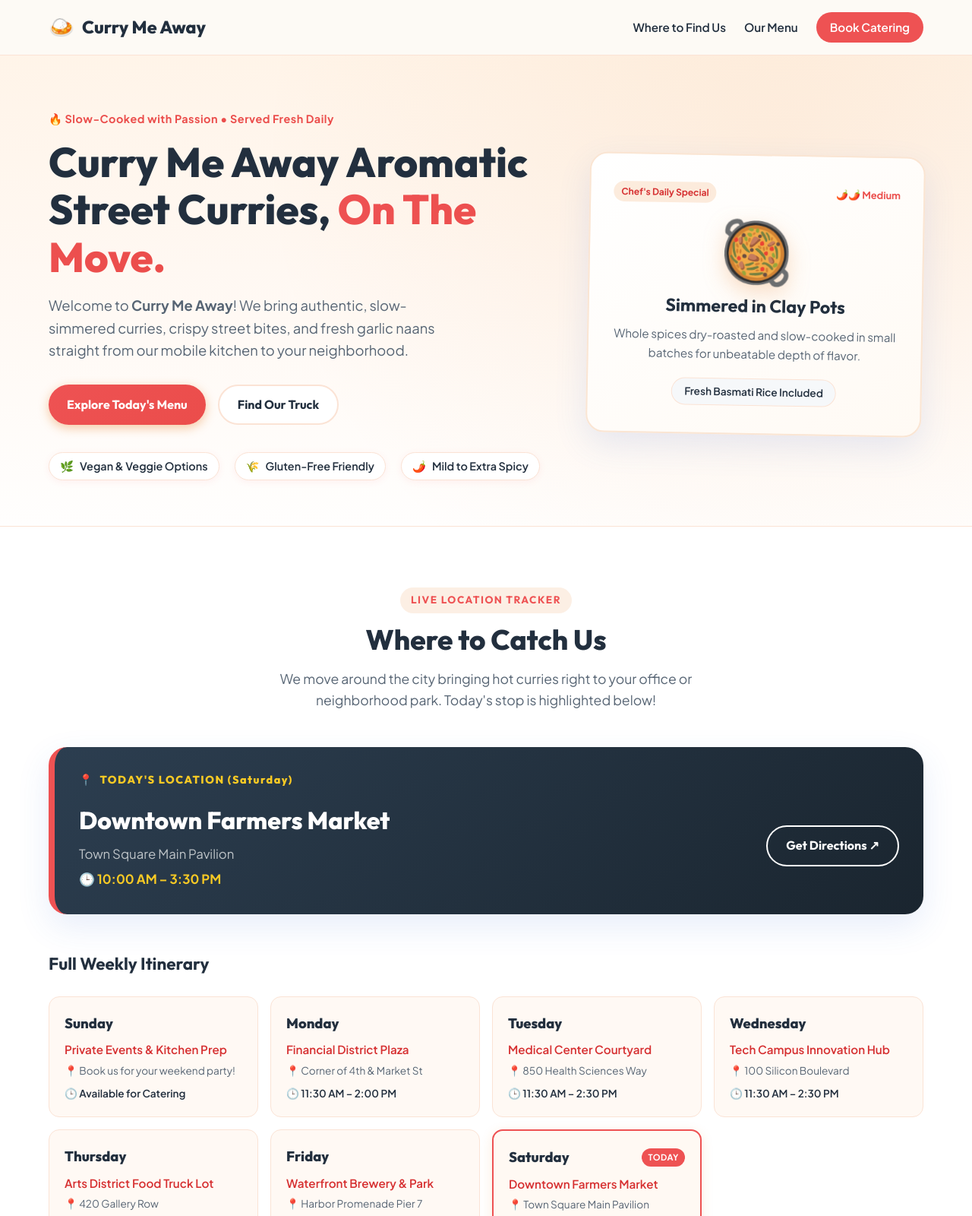
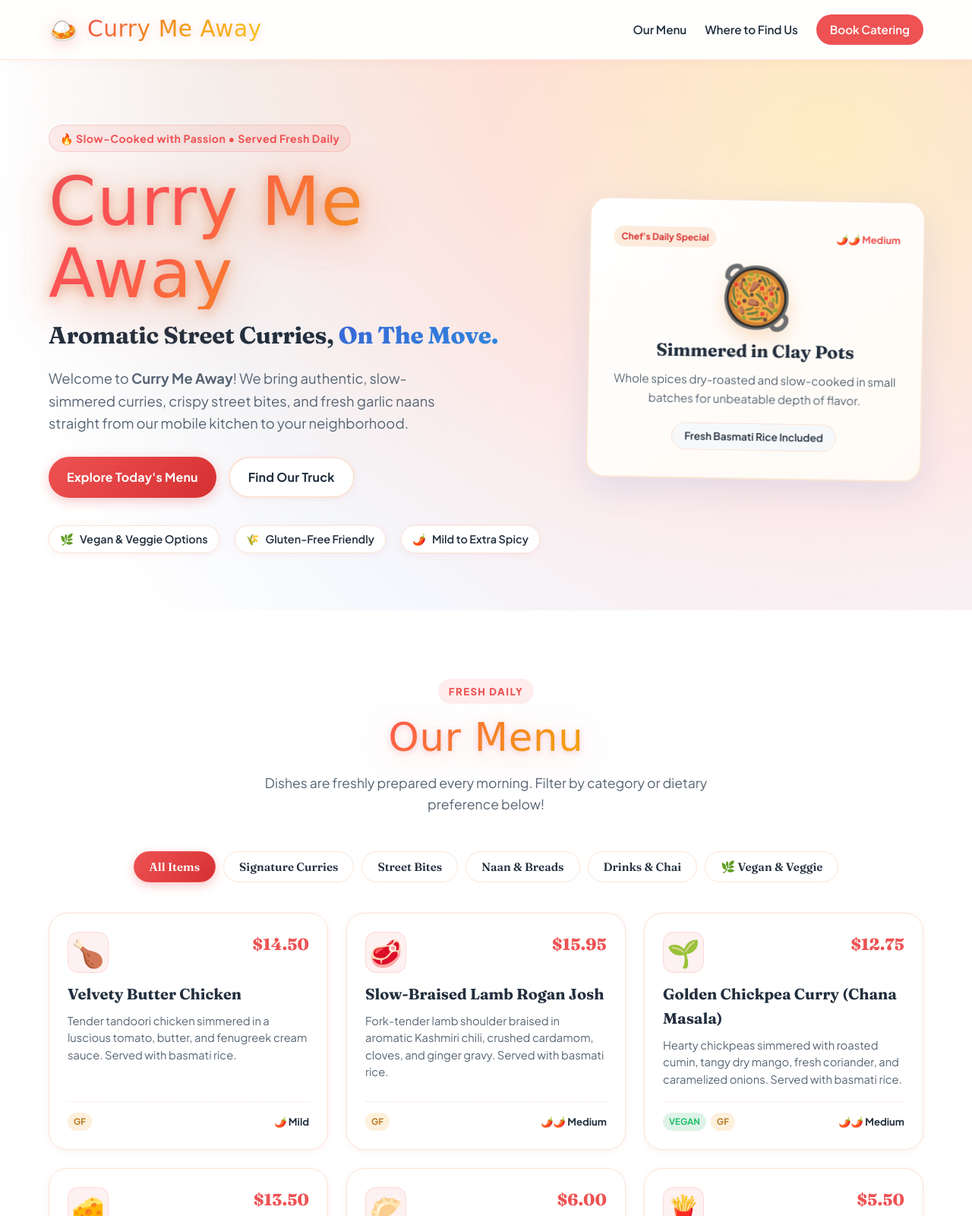
Before and after one commit to JBits5240/Curry-Me-Away, a plain HTML site: page index.html in a window 1280 px wide. Shown: the top 1600 px of the page at 76% size. Drawn offline with Linux system fonts and the light colour scheme; a web font is replaced by a local one.

Commit message:
Apply warm sunset color theme, shine up brand name, and remove redundant location bar

```diff
--- a/index.html
+++ b/index.html
@@ -6,10 +6,10 @@
   <meta name="viewport" content="width=device-width, initial-scale=1.0">
   <title>Curry Me Away | Gourmet Street Curries</title>
 
-  <!-- Google Fonts: Warm, modern typography -->
+  <!-- Google Fonts: Shrikhand (Vibrant Street Brand), Fraunces (Gourmet Headings), Plus Jakarta Sans (Body) -->
   <link rel="preconnect" href="https://fonts.googleapis.com">
   <link rel="preconnect" href="https://fonts.gstatic.com" crossorigin>
-  <link href="https://fonts.googleapis.com/css2?family=Outfit:wght@400;500;600;700;800&family=Plus+Jakarta+Sans:wght@400;500;600;700&display=swap" rel="stylesheet">
+  <link href="https://fonts.googleapis.com/css2?family=Fraunces:opsz,wght@9..144,600;9..144,700;9..144,800;9..144,900&family=Plus+Jakarta+Sans:wght@400;500;600;700;800&family=Shrikhand&display=swap" rel="stylesheet">
 
   <!-- Link to our stylesheet -->
   <link rel="stylesheet" href="styles.css">
@@ -30,8 +30,8 @@
 
       <!-- Navigation Links -->
       <nav class="main-nav" id="mainNav">
+        <a href="#menu" class="nav-link">Our Menu</a>
         <a href="#schedule" class="nav-link">Where to Find Us</a>
-        <a href="#menu" class="nav-link">Our Menu</a>
         <a href="catering.html" class="nav-link nav-btn">Book Catering</a>
       </nav>
 
@@ -103,57 +103,14 @@
   </section>
 
   <!-- ================================================================= -->
-  <!-- 3. LIVE SCHEDULE & "WHERE TO FIND US" SECTION                      -->
-  <!-- ================================================================= -->
-  <section id="schedule" class="section-schedule">
-    <div class="container">
-
-      <div class="section-header">
-        <span class="section-subtitle">Live Location Tracker</span>
-        <h2 class="section-title">Where to Catch Us</h2>
-        <p class="section-intro">
-          We move around the city bringing hot curries right to your office or neighborhood park.
-          Today's stop is highlighted below!
-        </p>
-      </div>
-
-      <!-- Highlighted "Today's Stop" Banner -->
-      <div class="today-highlight-card" id="todayHighlightCard">
-        <div class="today-banner-label">
-          <span class="pulse-icon">📍</span>
-          <span>TODAY'S LOCATION (<span id="todayDayName">Today</span>)</span>
-        </div>
-        <div class="today-details">
-          <div class="today-info">
-            <h3 id="todayLocationName">Loading location...</h3>
-            <p class="today-address" id="todayAddress">Loading address...</p>
-            <p class="today-hours" id="todayHours">🕒 11:30 AM – 2:30 PM</p>
-          </div>
-          <div class="today-actions">
-            <a href="https://maps.google.com" target="_blank" rel="noopener" class="btn btn-outline" id="directionsLink">
-              Get Directions ↗
-            </a>
-          </div>
-        </div>
-      </div>
-
-      <!-- Full Weekly Itinerary Grid -->
-      <h3 class="weekly-heading">Full Weekly Itinerary</h3>
-      <div class="schedule-grid" id="weeklyScheduleGrid">
-        <!-- Schedule cards are populated & highlighted dynamically by script.js -->
-      </div>
-
-    </div>
-  </section>
-
-  <!-- ================================================================= -->
-  <!-- 4. INTERACTIVE MENU SECTION                                       -->
+  <!-- 3. INTERACTIVE MENU SECTION                                       -->
   <!-- ================================================================= -->
   <section id="menu" class="section-menu">
     <div class="container">
 
       <div class="section-header">
-        <h2 class="section-title">Our Menu</h2>
+        <span class="section-subtitle">Fresh Daily</span>
+        <h2 class="section-title section-title-sunset">Our Menu</h2>
         <p class="section-intro">
           Dishes are freshly prepared every morning. Filter by category or dietary preference below!
         </p>
@@ -177,6 +134,29 @@
       <!-- Customization note for your wife -->
       <div class="menu-footnote">
         <p>💡 <em>All curries are served with complimentary fragrant long-grain Basmati Rice. Additional naan, chutneys, and extra rice available upon request.</em></p>
+      </div>
+
+    </div>
+  </section>
+
+  <!-- ================================================================= -->
+  <!-- 4. LIVE SCHEDULE & "WHERE TO FIND US" SECTION                      -->
+  <!-- ================================================================= -->
+  <section id="schedule" class="section-schedule">
+    <div class="container">
+
+      <div class="section-header">
+        <span class="section-subtitle">Weekly Calendar</span>
+        <h2 class="section-title section-title-sunset">Where to Find Us</h2>
+        <p class="section-intro">
+          We move around the city bringing hot curries right to your office or neighborhood park.
+          Check out our weekly stops below!
+        </p>
+      </div>
+
+      <!-- Full Weekly Schedule Grid with Today Highlighted -->
+      <div class="schedule-grid" id="weeklyScheduleGrid">
+        <!-- Schedule cards are populated & highlighted dynamically by script.js -->
       </div>
 
     </div>
--- a/script.js
+++ b/script.js
@@ -212,41 +212,13 @@ document.addEventListener('DOMContentLoaded', () => {
   ];
 
   // ========================================================================
-  // 3. FEATURE: DYNAMIC TODAY'S LOCATION TRACKER
+  // 3. FEATURE: RENDER SCHEDULE & HIGHLIGHT TODAY'S LOCATION
   // Beginner Note: Date().getDay() returns 0 for Sunday, 1 for Monday, etc.
   // ========================================================================
   const currentDayIndex = new Date().getDay();
   const todaySchedule = weeklySchedule.find(s => s.dayIndex === currentDayIndex) || weeklySchedule[1];
 
-  // Update Top Navigation Bar Status
-  const liveStatusBadge = document.getElementById('liveStatusText');
-  if (liveStatusBadge) {
-    if (todaySchedule.isOpen) {
-      liveStatusBadge.textContent = `Open Today at ${todaySchedule.location} (${todaySchedule.hours})`;
-    } else {
-      liveStatusBadge.textContent = `Kitchen Prep Day • Catering Available`;
-    }
-  }
-
-  // Update the Highlighted "Today's Stop" Card
-  const todayDayNameEl = document.getElementById('todayDayName');
-  const todayLocationNameEl = document.getElementById('todayLocationName');
-  const todayAddressEl = document.getElementById('todayAddress');
-  const todayHoursEl = document.getElementById('todayHours');
-  const directionsLinkEl = document.getElementById('directionsLink');
-
-  if (todayDayNameEl) todayDayNameEl.textContent = todaySchedule.dayName;
-  if (todayLocationNameEl) todayLocationNameEl.textContent = todaySchedule.location;
-  if (todayAddressEl) todayAddressEl.textContent = todaySchedule.address;
-  if (todayHoursEl) todayHoursEl.textContent = `🕒 ${todaySchedule.hours}`;
-
-  if (directionsLinkEl) {
-    // Generate a Google Maps search link based on the truck's address
-    const mapsQuery = encodeURIComponent(`${todaySchedule.location} ${todaySchedule.address}`);
-    directionsLinkEl.href = `https://www.google.com/maps/search/?api=1&query=${mapsQuery}`;
-  }
-
-  // Render the Full Weekly Schedule Grid
+  // Render the Weekly Schedule Grid (Auto-highlights today's stop)
   const weeklyScheduleGrid = document.getElementById('weeklyScheduleGrid');
   if (weeklyScheduleGrid) {
     weeklyScheduleGrid.innerHTML = ''; // Clear placeholder content
@@ -256,6 +228,15 @@ document.addEventListener('DOMContentLoaded', () => {
       const dayCard = document.createElement('div');
       dayCard.className = `schedule-day-card ${isToday ? 'is-today' : ''}`;
 
+      const mapsQuery = encodeURIComponent(`${item.location} ${item.address}`);
+      const directionsHtml = item.isOpen
+        ? `<div class="day-action">
+            <a href="https://www.google.com/maps/search/?api=1&query=${mapsQuery}" target="_blank" rel="noopener" class="btn-directions ${isToday ? 'is-today-btn' : ''}">
+              Get Directions ↗
+            </a>
+          </div>`
+        : `<div class="day-action closed-note"><span>Prep Day • Closed</span></div>`;
+
       dayCard.innerHTML = `
         <div class="day-header">
           <span class="day-name">${item.dayName}</span>
@@ -264,6 +245,7 @@ document.addEventListener('DOMContentLoaded', () => {
         <div class="day-location">${item.location}</div>
         <div class="day-address">📍 ${item.address}</div>
         <div class="day-time">🕒 ${item.hours}</div>
+        ${directionsHtml}
       `;
 
       weeklyScheduleGrid.appendChild(dayCard);
--- a/styles.css
+++ b/styles.css
@@ -43,8 +43,9 @@
   --radius-lg: 24px;
   --radius-full: 9999px;
 
-  /* Font Families */
-  --font-heading: 'Outfit', sans-serif;
+  /* Font Families: Warmth & Pizzazz */
+  --font-brand: 'Shrikhand', cursive, sans-serif;
+  --font-heading: 'Fraunces', Georgia, serif;
   --font-body: 'Plus Jakarta Sans', -apple-system, BlinkMacSystemFont, sans-serif;
 }
 
@@ -104,9 +105,10 @@ a:hover {
   justify-content: center;
   gap: 8px;
   padding: 12px 24px;
-  font-family: var(--font-heading);
+  font-family: var(--font-body);
   font-size: 1rem;
   font-weight: 700;
+  letter-spacing: 0.2px;
   border-radius: var(--radius-full);
   border: none;
   cursor: pointer;
@@ -115,27 +117,30 @@ a:hover {
 }
 
 .btn-primary {
-  background: linear-gradient(135deg, var(--primary-spice), var(--spice-red));
+  background: linear-gradient(135deg, var(--sunset-red), var(--primary-hover));
   color: #ffffff;
-  box-shadow: 0 4px 14px rgba(230, 126, 34, 0.4);
+  box-shadow: 0 4px 16px rgba(238, 82, 83, 0.32);
 }
 
 .btn-primary:hover {
+  background: linear-gradient(135deg, var(--primary-hover), #b71540);
   color: #ffffff;
   transform: translateY(-2px);
-  box-shadow: 0 6px 20px rgba(230, 126, 34, 0.55);
+  box-shadow: 0 6px 22px rgba(238, 82, 83, 0.45);
 }
 
 .btn-secondary {
   background-color: #ffffff;
   color: var(--text-main);
   border: 2px solid var(--border-light);
+  box-shadow: var(--shadow-sm);
 }
 
 .btn-secondary:hover {
-  border-color: var(--primary-spice);
-  color: var(--primary-spice);
+  border-color: var(--sunset-blue);
+  color: var(--sunset-blue);
   transform: translateY(-2px);
+  box-shadow: 0 6px 18px rgba(56, 103, 214, 0.15);
 }
 
 .btn-outline {
@@ -162,13 +167,13 @@ a:hover {
 
 .section-subtitle {
   display: inline-block;
-  font-family: var(--font-heading);
-  font-size: 0.85rem;
-  font-weight: 700;
+  font-family: var(--font-body);
+  font-size: 0.82rem;
+  font-weight: 800;
   text-transform: uppercase;
   letter-spacing: 1.5px;
-  color: var(--primary-spice);
-  background-color: rgba(230, 126, 34, 0.12);
+  color: var(--sunset-red);
+  background-color: rgba(238, 82, 83, 0.1);
   padding: 6px 14px;
   border-radius: var(--radius-full);
   margin-bottom: 12px;
@@ -176,11 +181,25 @@ a:hover {
 
 .section-title {
   font-family: var(--font-heading);
-  font-size: 2.3rem;
+  font-size: 2.6rem;
   font-weight: 800;
   color: var(--text-main);
   line-height: 1.25;
   margin-bottom: 14px;
+  letter-spacing: -0.5px;
+}
+
+/* Sunset Gradient Section Titles with Warm Depth */
+.section-title.section-title-sunset {
+  font-family: var(--font-brand);
+  font-size: clamp(2.3rem, 5.2vw, 3.2rem);
+  font-weight: 400;
+  letter-spacing: 0.8px;
+  background: linear-gradient(135deg, var(--sunset-red) 0%, #ff5252 25%, var(--sunset-amber) 65%, var(--sunset-gold) 100%);
+  -webkit-background-clip: text;
+  -webkit-text-fill-color: transparent;
+  filter: drop-shadow(0 2px 4px rgba(183, 21, 64, 0.2))
+          drop-shadow(0 8px 24px rgba(238, 82, 83, 0.25));
 }
 
 .section-intro {
@@ -194,11 +213,12 @@ a:hover {
 .site-header {
   position: sticky;
   top: 0;
-  background-color: rgba(253, 250, 246, 0.94);
-  backdrop-filter: blur(12px);
+  background-color: rgba(255, 255, 255, 0.94);
+  backdrop-filter: blur(14px);
   border-bottom: 1px solid var(--border-light);
   z-index: 1000;
   padding: 14px 0;
+  box-shadow: 0 2px 12px rgba(238, 82, 83, 0.05);
 }
 
 .header-container {
@@ -211,45 +231,41 @@ a:hover {
 .brand-logo {
   display: flex;
   align-items: center;
-  gap: 10px;
-  font-family: var(--font-heading);
-  font-size: 1.45rem;
-  font-weight: 800;
-  color: var(--text-main);
+  gap: 12px;
+  text-decoration: none;
+  transition: transform 0.2s ease;
+}
+
+.brand-logo:hover {
+  transform: translateY(-1px);
+}
+
+.brand-text {
+  font-family: var(--font-brand);
+  font-size: 1.85rem;
+  font-weight: 400;
+  letter-spacing: 0.6px;
+  background: linear-gradient(135deg, var(--sunset-red) 0%, var(--sunset-amber) 55%, var(--sunset-gold) 100%);
+  -webkit-background-clip: text;
+  -webkit-text-fill-color: transparent;
+  filter: drop-shadow(0 2px 6px rgba(238, 82, 83, 0.28));
+  transition: filter 0.25s ease;
+}
+
+.brand-logo:hover .brand-text {
+  filter: drop-shadow(0 4px 14px rgba(238, 82, 83, 0.45));
 }
 
 .logo-icon {
-  font-size: 1.7rem;
-  transform: rotate(-4deg);
+  font-size: 1.95rem;
+  display: inline-block;
+  transform: rotate(-6deg);
+  transition: transform 0.35s cubic-bezier(0.34, 1.56, 0.64, 1);
+  filter: drop-shadow(0 4px 10px rgba(238, 82, 83, 0.25));
 }
 
-.live-status-pill {
-  display: inline-flex;
-  align-items: center;
-  gap: 8px;
-  background: #ffffff;
-  border: 1px solid var(--border-light);
-  padding: 6px 14px;
-  border-radius: var(--radius-full);
-  font-size: 0.85rem;
-  font-weight: 600;
-  color: var(--text-main);
-  box-shadow: var(--shadow-sm);
-}
-
-.status-dot {
-  width: 9px;
-  height: 9px;
-  border-radius: 50%;
-  background-color: var(--herb-green);
-  box-shadow: 0 0 0 3px rgba(39, 174, 96, 0.25);
-  animation: pulse 2s infinite;
-}
-
-@keyframes pulse {
-  0% { box-shadow: 0 0 0 0 rgba(39, 174, 96, 0.5); }
-  70% { box-shadow: 0 0 0 8px rgba(39, 174, 96, 0); }
-  100% { box-shadow: 0 0 0 0 rgba(39, 174, 96, 0); }
+.brand-logo:hover .logo-icon {
+  transform: rotate(10deg) scale(1.18);
 }
 
 .main-nav {
@@ -301,8 +317,10 @@ a:hover {
    5. HERO SECTION
    -------------------------------------------------------------------------- */
 .hero-section {
-  padding: 70px 0 60px 0;
-  background: radial-gradient(circle at 80% 20%, rgba(230, 126, 34, 0.08) 0%, transparent 60%);
+  padding: 85px 0 75px 0;
+  background: radial-gradient(circle at 85% 15%, rgba(249, 202, 36, 0.20) 0%, rgba(238, 82, 83, 0.12) 35%, rgba(56, 103, 214, 0.05) 65%, #ffffff 88%);
+  position: relative;
+  overflow: hidden;
 }
 
 .hero-container {
@@ -313,27 +331,72 @@ a:hover {
 }
 
 .hero-tagline {
-  display: inline-block;
-  font-size: 0.9rem;
+  display: inline-flex;
+  align-items: center;
+  gap: 8px;
+  font-size: 0.88rem;
   font-weight: 700;
-  color: var(--spice-red);
-  margin-bottom: 14px;
+  color: var(--sunset-red);
+  background-color: rgba(238, 82, 83, 0.09);
+  padding: 6px 14px;
+  border-radius: var(--radius-full);
+  margin-bottom: 18px;
   letter-spacing: 0.5px;
+  border: 1px solid rgba(238, 82, 83, 0.18);
 }
 
 .hero-title {
   font-family: var(--font-heading);
-  font-size: 3.4rem;
-  font-weight: 800;
-  line-height: 1.15;
-  color: var(--text-main);
-  margin-bottom: 18px;
+  line-height: 1.1;
+  margin-bottom: 22px;
 }
 
-.hero-title .highlight {
-  background: linear-gradient(120deg, var(--primary-spice), var(--spice-red));
+/* Flashy, larger brand name with warm sunset gradient and eye-drawing depth */
+.hero-brand-name {
+  display: block;
+  font-family: var(--font-brand);
+  font-size: clamp(3.8rem, 8.5vw, 5.6rem);
+  font-weight: 400;
+  letter-spacing: 1.2px;
+  line-height: 1.05;
+  margin-bottom: 14px;
+  background: linear-gradient(135deg, var(--sunset-red) 0%, #ff5252 25%, var(--sunset-amber) 65%, var(--sunset-gold) 100%);
   -webkit-background-clip: text;
   -webkit-text-fill-color: transparent;
+  filter: drop-shadow(0 3px 6px rgba(183, 21, 64, 0.22))
+          drop-shadow(0 10px 32px rgba(238, 82, 83, 0.35))
+          drop-shadow(0 2px 4px rgba(243, 156, 18, 0.2));
+  animation: hero-brand-pulse 4s ease-in-out infinite alternate;
+}
+
+@keyframes hero-brand-pulse {
+  0% {
+    filter: drop-shadow(0 3px 6px rgba(183, 21, 64, 0.22))
+            drop-shadow(0 8px 24px rgba(238, 82, 83, 0.3))
+            drop-shadow(0 2px 4px rgba(243, 156, 18, 0.2));
+  }
+  100% {
+    filter: drop-shadow(0 3px 8px rgba(183, 21, 64, 0.3))
+            drop-shadow(0 12px 36px rgba(238, 82, 83, 0.48))
+            drop-shadow(0 4px 10px rgba(249, 202, 36, 0.35));
+  }
+}
+
+.hero-subtitle {
+  display: block;
+  font-family: var(--font-heading);
+  font-size: clamp(1.4rem, 3.2vw, 1.95rem);
+  font-weight: 700;
+  color: var(--text-main);
+  letter-spacing: -0.3px;
+  line-height: 1.3;
+}
+
+.hero-subtitle .highlight {
+  background: linear-gradient(135deg, var(--sunset-blue), #2e86de);
+  -webkit-background-clip: text;
+  -webkit-text-fill-color: transparent;
+  font-weight: 800;
 }
 
 .hero-description {
@@ -449,76 +512,7 @@ a:hover {
   border-bottom: 1px solid var(--border-light);
 }
 
-/* Today's Special Featured Card */
-.today-highlight-card {
-  background: linear-gradient(135deg, #2c3e50, #1a252f);
-  color: #ffffff;
-  border-radius: var(--radius-lg);
-  padding: 32px;
-  box-shadow: var(--shadow-lg);
-  margin-bottom: 48px;
-  position: relative;
-  overflow: hidden;
-  border-left: 8px solid var(--primary-spice);
-}
-
-.today-banner-label {
-  display: flex;
-  align-items: center;
-  gap: 8px;
-  font-family: var(--font-heading);
-  font-size: 0.9rem;
-  font-weight: 800;
-  letter-spacing: 1.5px;
-  color: var(--spice-gold);
-  margin-bottom: 16px;
-}
-
-.today-details {
-  display: flex;
-  justify-content: space-between;
-  align-items: center;
-  gap: 24px;
-  flex-wrap: wrap;
-}
-
-.today-info h3 {
-  font-family: var(--font-heading);
-  font-size: 2rem;
-  font-weight: 800;
-  margin-bottom: 6px;
-}
-
-.today-address {
-  color: #bdc3c7;
-  font-size: 1.05rem;
-  margin-bottom: 6px;
-}
-
-.today-hours {
-  color: var(--spice-gold);
-  font-weight: 700;
-  font-size: 1.05rem;
-}
-
-.today-actions .btn-outline {
-  border-color: #ffffff;
-  color: #ffffff;
-}
-
-.today-actions .btn-outline:hover {
-  background-color: #ffffff;
-  color: #1a252f;
-}
-
-/* Weekly Itinerary Grid */
-.weekly-heading {
-  font-family: var(--font-heading);
-  font-size: 1.4rem;
-  margin-bottom: 24px;
-  color: var(--text-main);
-}
-
+/* Weekly Schedule Grid */
 .schedule-grid {
   display: grid;
   grid-template-columns: repeat(auto-fit, minmax(260px, 1fr));
@@ -541,16 +535,17 @@ a:hover {
 }
 
 .schedule-day-card.is-today {
-  border: 2px solid var(--primary-spice);
-  background-color: #fff9f3;
-  box-shadow: 0 4px 16px rgba(230, 126, 34, 0.15);
+  border: 2px solid var(--sunset-red);
+  background: linear-gradient(145deg, #ffffff, #fff7ee);
+  box-shadow: 0 8px 24px rgba(238, 82, 83, 0.16);
+  transform: translateY(-2px);
 }
 
 .day-header {
   display: flex;
   justify-content: space-between;
   align-items: center;
-  margin-bottom: 8px;
+  margin-bottom: 10px;
 }
 
 .day-name {
@@ -561,25 +556,26 @@ a:hover {
 }
 
 .today-indicator-tag {
-  background-color: var(--primary-spice);
+  background: linear-gradient(135deg, var(--sunset-red), var(--sunset-amber));
   color: #ffffff;
-  font-size: 0.7rem;
+  font-size: 0.72rem;
   font-weight: 800;
-  padding: 3px 8px;
+  padding: 4px 10px;
   border-radius: var(--radius-full);
   text-transform: uppercase;
-  letter-spacing: 0.5px;
+  letter-spacing: 0.6px;
+  box-shadow: 0 2px 6px rgba(238, 82, 83, 0.25);
 }
 
 .day-location {
-  font-weight: 600;
-  color: var(--primary-hover);
-  margin-bottom: 4px;
-  font-size: 0.95rem;
+  font-weight: 700;
+  color: var(--sunset-red);
+  margin-bottom: 6px;
+  font-size: 1rem;
 }
 
 .day-address {
-  font-size: 0.85rem;
+  font-size: 0.88rem;
   color: var(--text-muted);
   margin-bottom: 8px;
 }
@@ -588,6 +584,55 @@ a:hover {
   font-size: 0.85rem;
   color: var(--text-main);
   font-weight: 600;
+}
+
+/* Card Action: Get Directions Button */
+.day-action {
+  margin-top: 14px;
+  padding-top: 12px;
+  border-top: 1px dashed var(--border-light);
+}
+
+.btn-directions {
+  display: flex;
+  align-items: center;
+  justify-content: center;
+  gap: 6px;
+  width: 100%;
+  padding: 8px 12px;
+  font-size: 0.85rem;
+  font-weight: 700;
+  border-radius: var(--radius-sm);
+  text-decoration: none;
+  transition: all 0.2s ease;
+  background-color: #ffffff;
+  color: var(--sunset-red);
+  border: 1px solid var(--border-light);
+}
+
+.btn-directions:hover {
+  background-color: #fff2e6;
+  border-color: var(--sunset-red);
+  transform: translateY(-1px);
+}
+
+.btn-directions.is-today-btn {
+  background: linear-gradient(135deg, var(--sunset-red), var(--primary-hover));
+  color: #ffffff;
+  border: none;
+  box-shadow: 0 3px 10px rgba(238, 82, 83, 0.25);
+}
+
+.btn-directions.is-today-btn:hover {
+  background: linear-gradient(135deg, var(--primary-hover), #b71540);
+  box-shadow: 0 4px 14px rgba(238, 82, 83, 0.35);
+  transform: translateY(-1px);
+}
+
+.closed-note {
+  font-size: 0.82rem;
+  color: var(--text-muted);
+  font-style: italic;
 }
 
 /* --------------------------------------------------------------------------
@@ -619,15 +664,15 @@ a:hover {
 }
 
 .filter-btn:hover {
-  border-color: var(--primary-spice);
-  color: var(--primary-spice);
+  border-color: var(--sunset-red);
+  color: var(--sunset-red);
 }
 
 .filter-btn.active {
-  background-color: var(--primary-spice);
+  background: linear-gradient(135deg, var(--sunset-red), var(--primary-hover));
   color: #ffffff;
-  border-color: var(--primary-spice);
-  box-shadow: 0 4px 12px rgba(230, 126, 34, 0.35);
+  border-color: var(--sunset-red);
+  box-shadow: 0 4px 14px rgba(238, 82, 83, 0.32);
 }
 
 /* Menu Grid */
@@ -666,7 +711,8 @@ a:hover {
 
 .dish-icon {
   font-size: 2.2rem;
-  background-color: rgba(230, 126, 34, 0.1);
+  background: rgba(238, 82, 83, 0.08);
+  border: 1px solid rgba(238, 82, 83, 0.14);
   width: 54px;
   height: 54px;
   display: flex;
@@ -679,7 +725,7 @@ a:hover {
   font-family: var(--font-heading);
   font-size: 1.35rem;
   font-weight: 800;
-  color: var(--primary-hover);
+  color: var(--sunset-red);
 }
 
 .dish-name {
@@ -929,8 +975,8 @@ a:hover {
    8c. DEDICATED CATERING PAGE STYLES (catering.html)
    -------------------------------------------------------------------------- */
 .catering-page-hero {
-  padding: 50px 0 30px 0;
-  background: radial-gradient(circle at 50% 0%, rgba(230, 126, 34, 0.12) 0%, transparent 70%);
+  padding: 60px 0 40px 0;
+  background: radial-gradient(circle at 50% 0%, rgba(249, 202, 36, 0.18) 0%, rgba(238, 82, 83, 0.10) 35%, #ffffff 80%);
   text-align: center;
 }
 
```
Also changed, not shown: catering.html (+3 -3 lines).
